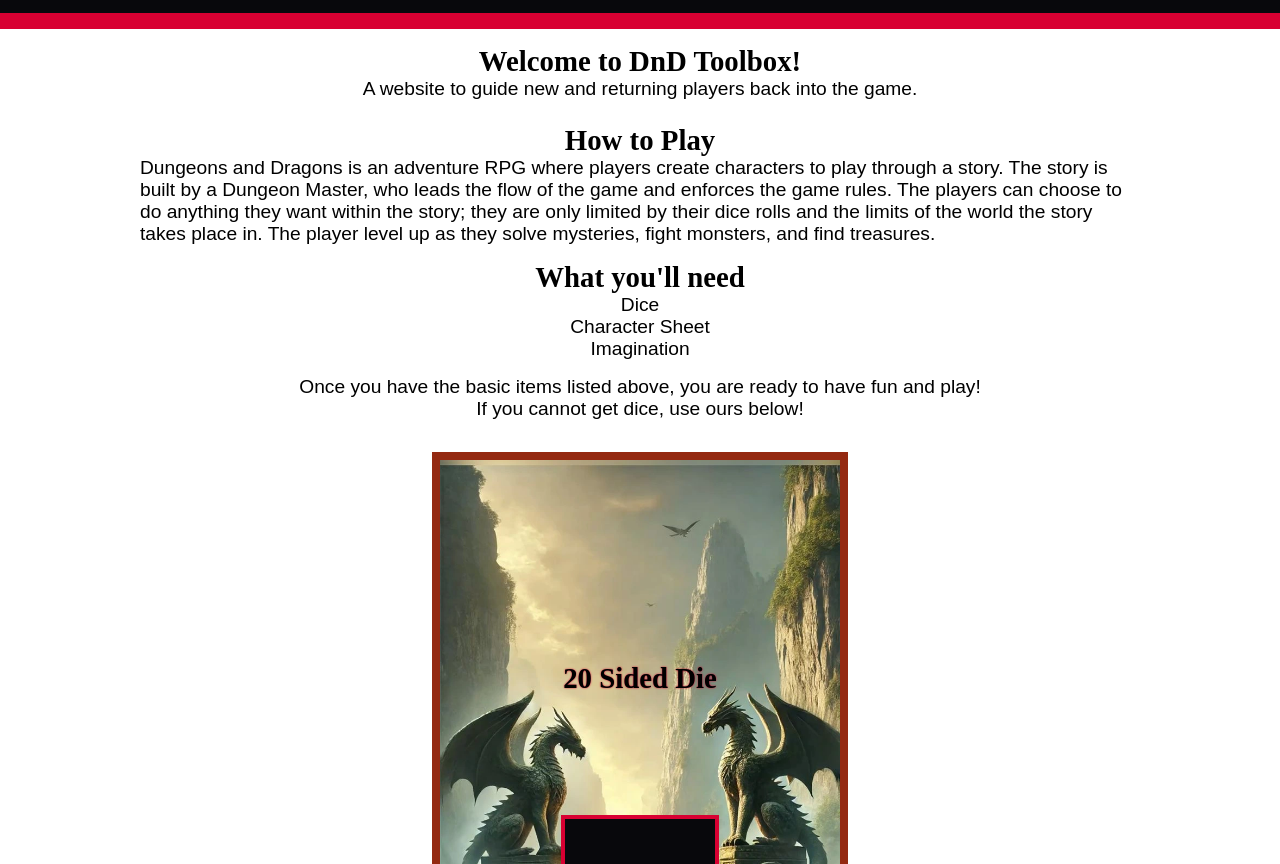
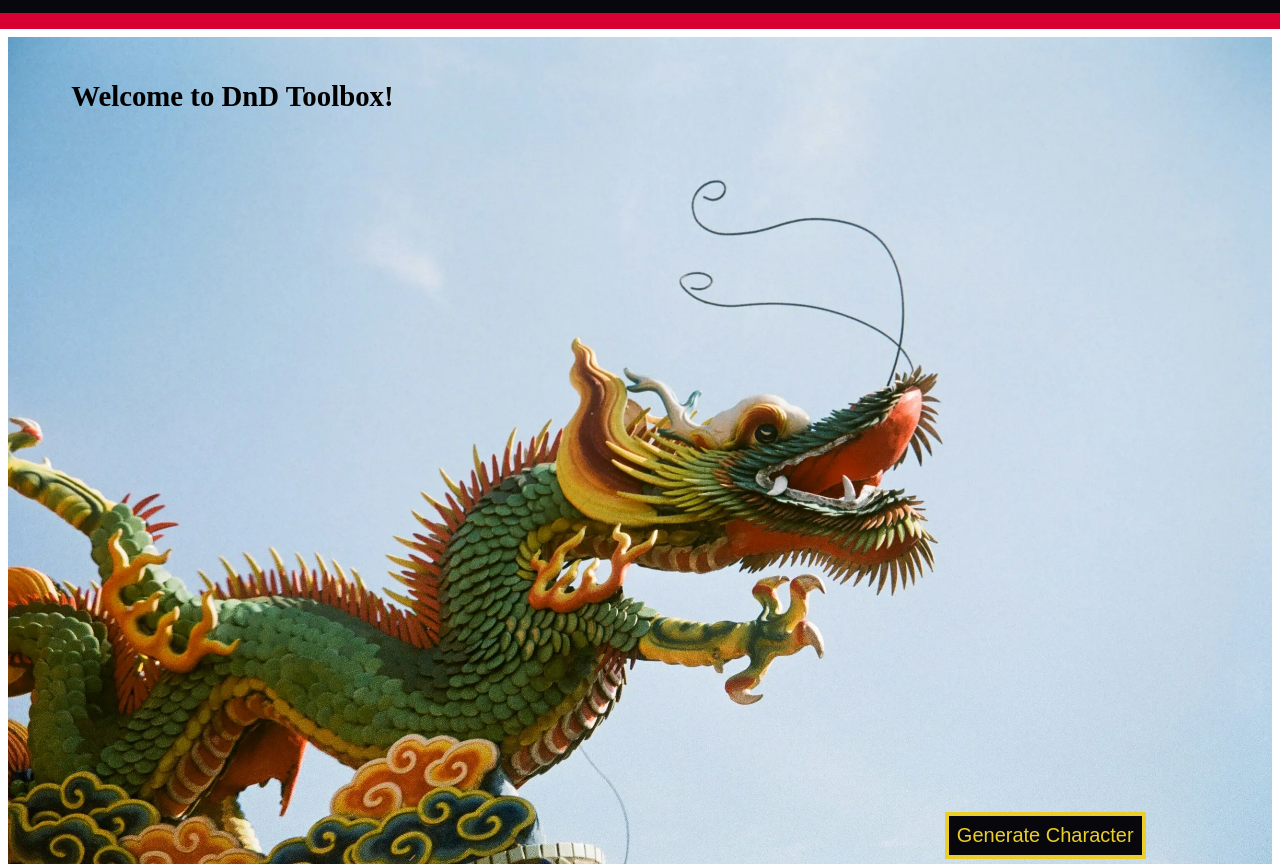
Before and after one commit to Fehlipe19/wdd231, a website: page final_project/index.html in a window 1280 px wide. Shown: the part 62-926 px from the top of the page. Drawn offline with Linux system fonts and the light colour scheme; a web font is replaced by a local one.

Commit message:
Add character button

```diff
--- a/final_project/index.html
+++ b/final_project/index.html
@@ -35,25 +35,33 @@
       </nav>
     </header>
     <main>
+      <div class="hero">
+        <h1>Welcome to DnD Toolbox!</h1>
+        <img loading="lazy" src="images/horizontal-dragon.webp" alt="Colorful Dragon" />
+        <button id="generate-character-btn">Generate Character</button>
+        <p>A website to guide new and returning players back into the game.</p>
+      </div>
       <div class="main-container">
-        <h1>Welcome to DnD Toolbox!</h1>
-        <p>A website to guide new and returning players back into the game.</p>
+        <div class="side-text1">
           <h2>How to Play</h2>
           <p>
-          Dungeons and Dragons is an adventure RPG where players create characters to play through a story. The story is
-          built by a Dungeon Master, who leads the flow of the game and enforces the game rules. The players can choose
-          to do anything they want within the story; they are only limited by their dice rolls and the limits of the
-          world the story takes place in. The player level up as they solve mysteries, fight monsters, and find
+            Dungeons and Dragons is an adventure RPG where players create characters to play through a story. The story
+            is built by a Dungeon Master, who leads the flow of the game and enforces the game rules. The players can
+            choose to do anything they want within the story; they are only limited by their dice rolls and the limits
+            of the world the story takes place in. The player level up as they solve mysteries, fight monsters, and find
             treasures.
           </p>
+        </div>
         <ul class="how-to-list">
           <h3>What you'll need</h3>
           <li>Dice</li>
           <li>Character Sheet</li>
           <li>Imagination</li>
         </ul>
+        <div class="side-text2">
           <p>Once you have the basic items listed above, you are ready to have fun and play!</p>
           <p>If you cannot get dice, use ours below!</p>
+        </div>
         <div class="dice-container">
           <h2>20 Sided Die</h2>
           <img loading="lazy" src="images/entrance.webp" alt="River scenery with two dragons" />
--- a/final_project/styles/large.css
+++ b/final_project/styles/large.css
@@ -18,6 +18,36 @@
     gap: 16px;
   }
 
+  .main-container {
+    flex-direction: row;
+    flex-wrap: wrap;
+    /* align-items: normal; */
+    /* flex-wrap: wrap; */
+  }
+
+  #generate-character-btn {
+    position: absolute;
+    bottom: 5%;
+    right: 10%;
+  }
+
+  #generate-character-btn:hover {
+    background-color: var(--link-color);
+    color: var(--primary-color);
+  }
+
+  .side-text1 {
+    width: 40%;
+  }
+
+  .side-text2 {
+    width: 40%;
+  }
+
+  .how-to-list {
+    width: 40%;
+  }
+
   footer {
     margin-top: 8%;
     height: 120px;
--- a/final_project/styles/small.css
+++ b/final_project/styles/small.css
@@ -46,12 +46,22 @@
 }
 
 .main-container {
-  max-width: 1000px;
+  /* max-width: 1000px; */
   padding: 8px;
   display: flex;
   flex-direction: column;
   align-items: center;
   justify-content: center;
+}
+
+#generate-character-btn {
+  margin-top: 16px;
+  font-size: 20px;
+  background-color: var(--primary-color);
+  color: var(--link-color);
+  border: 4px solid var(--link-color);
+  padding: 8px;
+  cursor: pointer;
 }
 
 main {
@@ -60,6 +70,35 @@
   flex-direction: column;
   align-items: center;
   justify-content: center;
+}
+
+.hero {
+  position: relative;
+  width: 100%;
+  /* max-width: 800px; */
+  text-align: center;
+  margin-bottom: 16px;
+  z-index: -1;
+}
+
+.hero h1 {
+  position: absolute;
+  /* top: 50%; */
+}
+
+.hero h1 {
+  top: 5%;
+  left: 5%;
+  /* left: 50%; */
+}
+
+.hero img {
+  /* position: absolute; */
+  width: 100%;
+  /* border-radius: 16px; */
+  /* top: 0%; */
+  /* left: 0%; */
+  z-index: -1;
 }
 
 .dice-container > img {
```
Also changed, not shown: final_project/images/horizontal-dragon.webp (added). Lines whose indentation alone changed are shown as unchanged.
